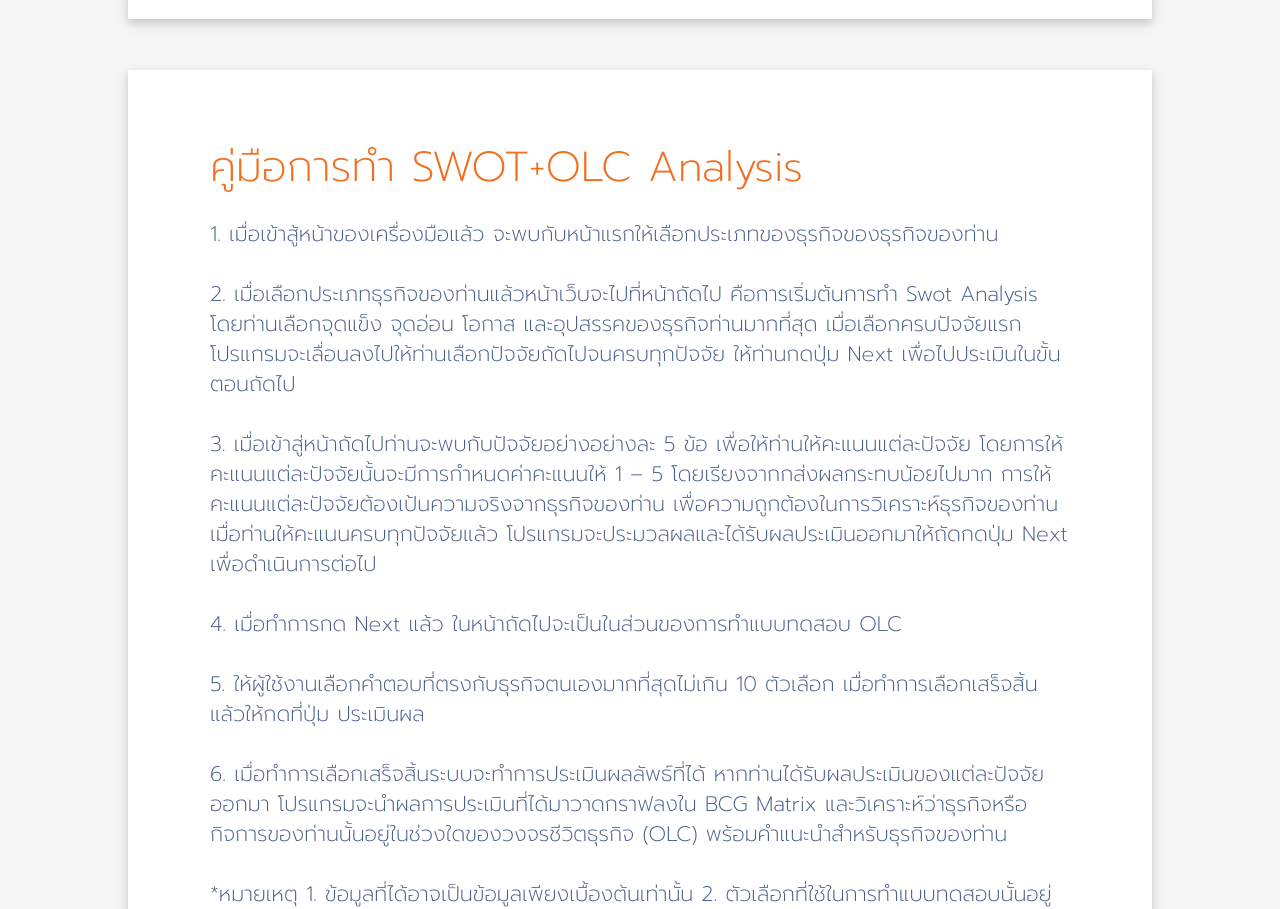
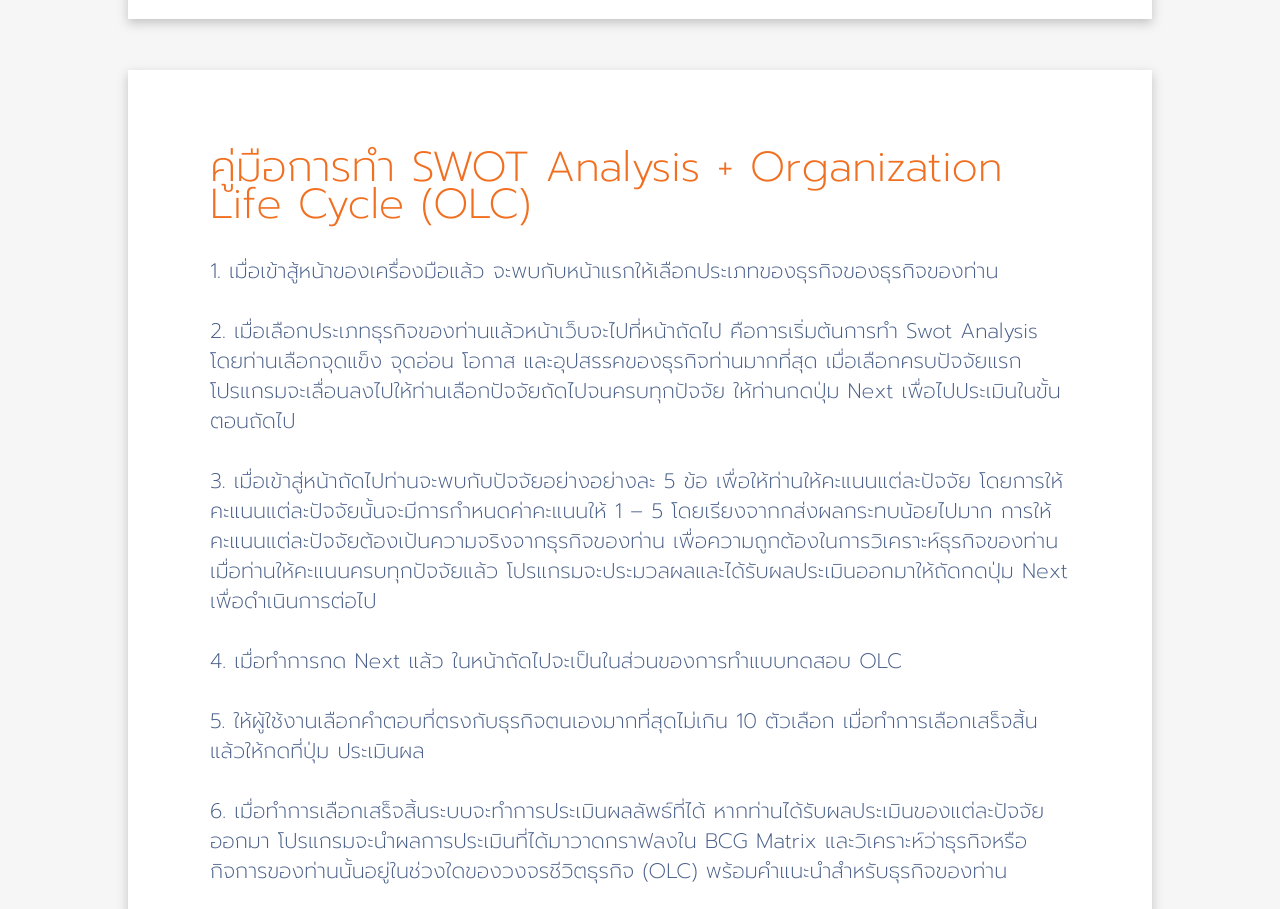
Before and after one commit to MGTStudent/swot-website, a React app: page /howto in a window 1280 px wide. Shown: the part 1480-2389 px from the top of the page. Built offline with nearby package versions, Linux system fonts and the light colour scheme; some packages are replaced by stand-ins of ours; a web font is replaced by a local one.

Commit message:
แก้คำนิดหน่อย

```diff
--- a/src/js-file/pages/howtoPage.js
+++ b/src/js-file/pages/howtoPage.js
@@ -135,7 +135,7 @@ class howtoPage extends Component {
                       justifyContent: "center",
                     }}
                   >
-                    คู่มือการทำ SWOT+OLC Analysis
+                    คู่มือการทำ SWOT Analysis + Organization Life Cycle (OLC)
                     <br />
                   </span>
                   <br />
```
Also changed, not shown: build/asset-manifest.json, build/index.html, build/service-worker.js, 6 other files.
